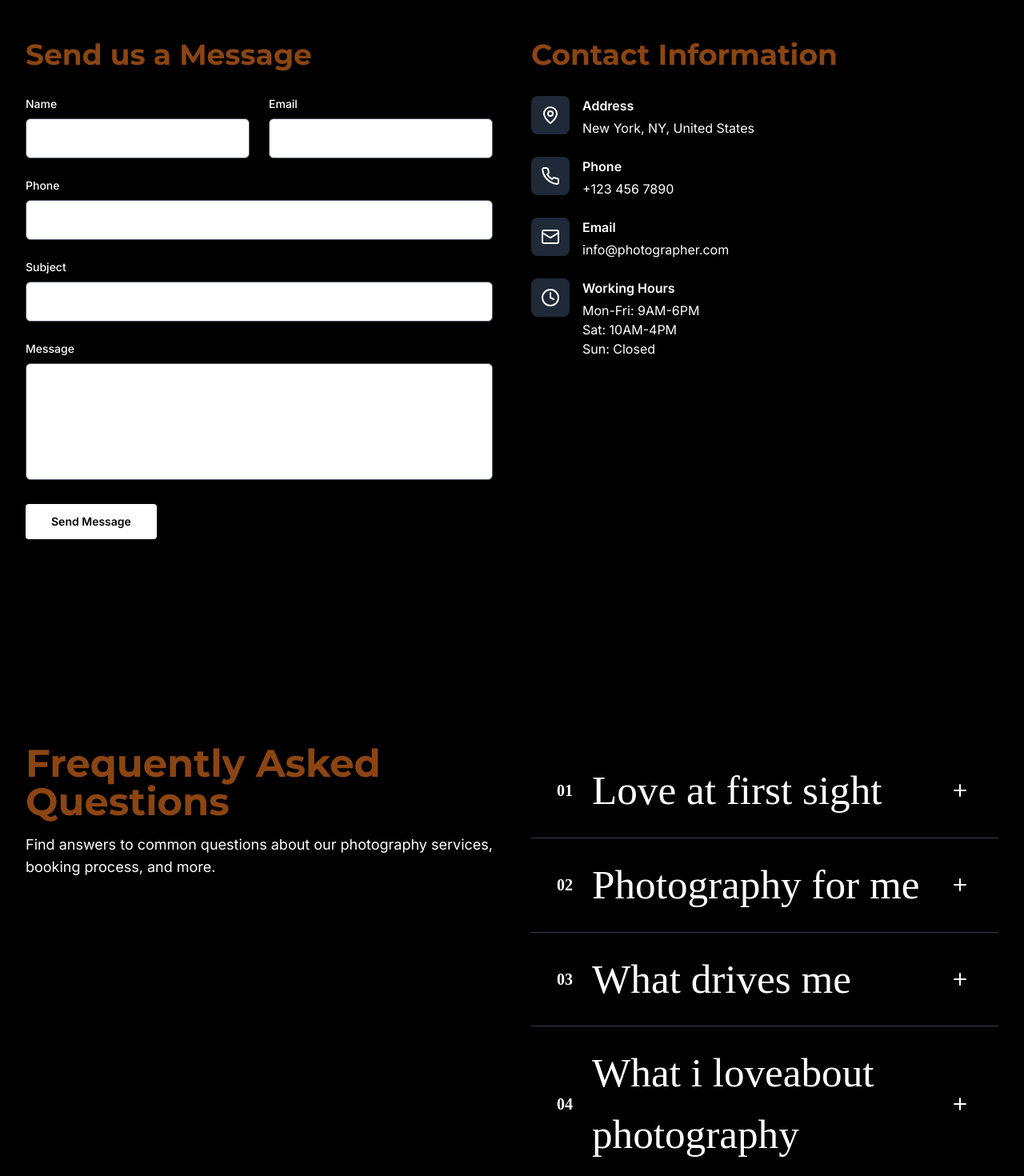
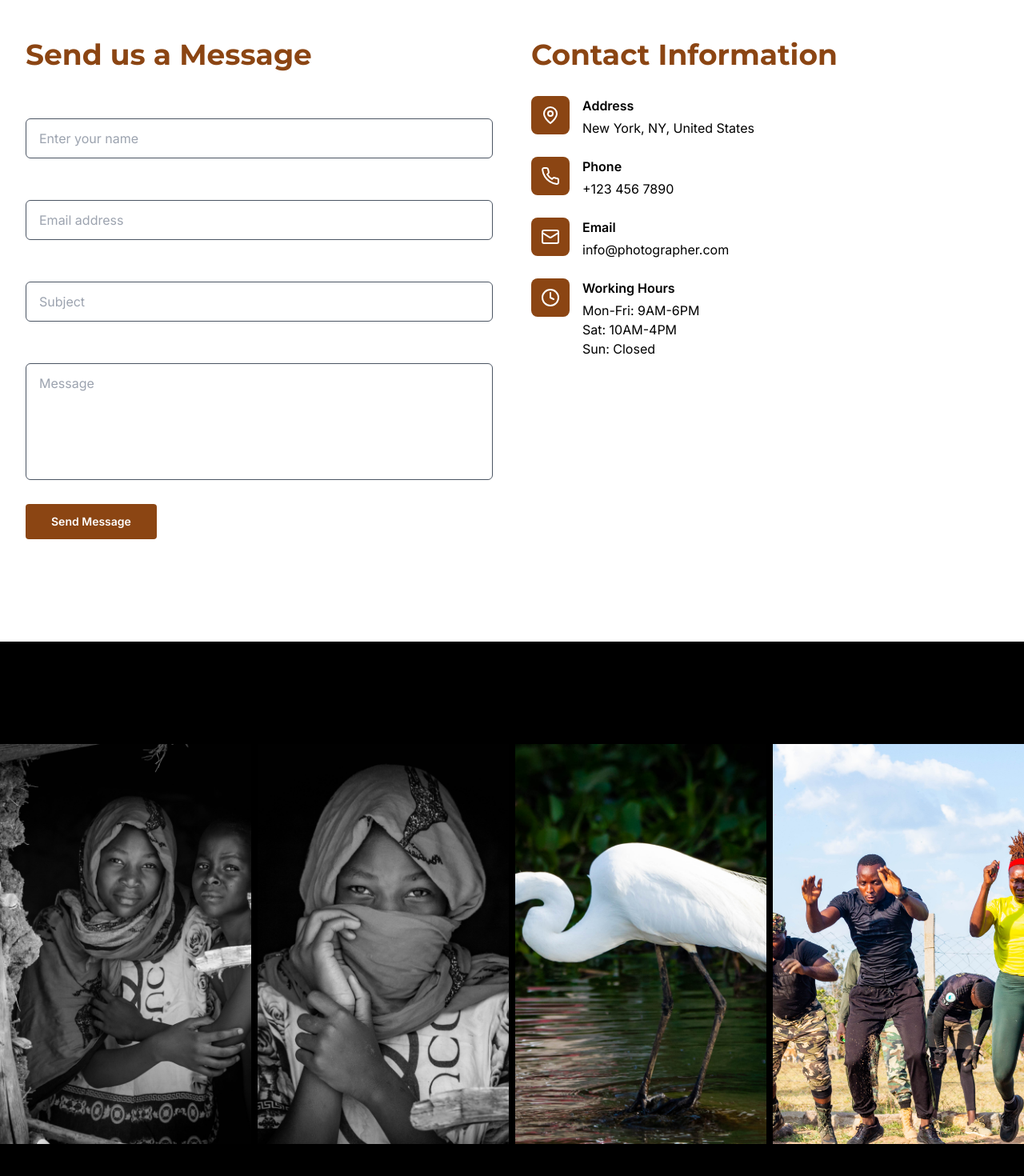
Before and after one commit to mercyogalo/photographer-web, a Next.js app: page /contact in a window 1280 px wide. Shown: the part 640-2110 px from the top of the page at 80% size. Built offline with nearby package versions, Linux system fonts and the light colour scheme.

Commit message:
Updated the contact page layout

```diff
--- a/app/contact/page.tsx
+++ b/app/contact/page.tsx
@@ -78,7 +78,7 @@ export default function ContactPage() {
           />
         </div>
         <div className="absolute inset-0 bg-gray-900/60 z-10" />
-        <div className="relative z-20 text-left text-white px-4 md:px-8 lg:px-12 xl:px-16 container-custom">
+        <div className="relative z-20 text-left text-black px-4 md:px-8 lg:px-12 xl:px-16 container-custom">
           <motion.h1
             initial={{ opacity: 0, y: 30 }}
             animate={{ opacity: 1, y: 0 }}
@@ -91,15 +91,15 @@ export default function ContactPage() {
             initial={{ opacity: 0, y: 30 }}
             animate={{ opacity: 1, y: 0 }}
             transition={{ duration: 0.8, delay: 0.2 }}
-            className="text-base sm:text-lg md:text-xl lg:text-2xl max-w-2xl text-white"
+            className="text-base sm:text-lg md:text-xl lg:text-2xl max-w-2xl text-black"
           >
             Let's discuss your photography needs
           </motion.p>
         </div>
       </section>
 
-      {/* Contact Form Section */}
-      <section className="py-20 md:py-32 bg-black">
+
+      <section className="py-20 md:py-32 bg-white">
         <div className="container-custom px-4 sm:px-6 lg:px-8">
           <div className="grid grid-cols-1 lg:grid-cols-2 gap-8 md:gap-12">
 
@@ -113,44 +113,35 @@ export default function ContactPage() {
                 Send us a Message
               </h2>
               <form onSubmit={handleSubmit} className="space-y-6">
-                <div className="grid grid-cols-1 md:grid-cols-2 gap-6 ">
-                  <Input
+                <Input
                     label="Name"
                     name="name"
                     value={formData.name}
                     onChange={handleChange}
                     error={errors.name}
-                    className="bg-white"
+                    className="bg-white text-black"
+                    placeholder="Enter your name"
                     required
                   />
-                  <Input
+                <Input
                     label="Email"
                     name="email"
                     type="email"
                     value={formData.email}
                     onChange={handleChange}
                     error={errors.email}
-                    className="bg-white"
+                    className="bg-white text-black"
+                     placeholder="Email address"
                     required
                   />
-                </div>
-                <Input
-                  label="Phone"
-                  name="phone"
-                  type="tel"
-                  value={formData.phone}
-                  onChange={handleChange}
-                  error={errors.phone}
-                  className="bg-white"
-                  required
-                />
                 <Input
                   label="Subject"
                   name="subject"
                   value={formData.subject}
                   onChange={handleChange}
                   error={errors.subject}
-                  className="bg-white"
+                  className="bg-white text-black"
+                  placeholder="Subject"
                   required
                 />
                 <Textarea
@@ -159,26 +150,27 @@ export default function ContactPage() {
                   value={formData.message}
                   onChange={handleChange}
                   error={errors.message}
-                  className="bg-white"
+                  className="bg-white text-black"
+                  placeholder="Message"
                   required
                 />
                 {submitStatus === "success" && (
-                  <div className="p-4 bg-gray-800 text-white rounded-md">
+                  <div className="p-4 bg-gray-800 text-black rounded-md">
                     Thank you! Your message has been sent successfully.
                   </div>
                 )}
                 {submitStatus === "error" && (
-                  <div className="p-4 bg-gray-800 text-white rounded-md">
+                  <div className="p-4 bg-gray-800 text-black rounded-md">
                     Something went wrong. Please try again.
                   </div>
                 )}
-                <Button type="submit" disabled={isSubmitting}>
+                <Button type="submit" disabled={isSubmitting} className="bg-brown text-white">
                   {isSubmitting ? "Sending..." : "Send Message"}
                 </Button>
               </form>
             </motion.div>
 
-            {/* Right Side - Contact Information */}
+
             <motion.div
               initial={{ opacity: 0, x: 50 }}
               whileInView={{ opacity: 1, x: 0 }}
@@ -190,59 +182,59 @@ export default function ContactPage() {
               </h2>
               <div className="space-y-6">
                 <div className="flex items-start gap-4">
-                  <div className="p-3 bg-gray-800 rounded-lg">
-                    <MapPin className="w-6 h-6 text-white" />
+                  <div className="p-3 bg-brown rounded-lg">
+                    <MapPin className="w-6 h-6 text-white bg-brown" />
                   </div>
                   <div>
-                    <h3 className="font-semibold text-white mb-1">
+                    <h3 className="font-semibold text-black mb-1">
                       Address
                     </h3>
-                    <p className="text-white">
+                    <p className="text-black">
                       New York, NY, United States
                     </p>
                   </div>
                 </div>
                 <div className="flex items-start gap-4">
-                  <div className="p-3 bg-gray-800 rounded-lg">
-                    <Phone className="w-6 h-6 text-white" />
+                  <div className="p-3 bg-brown rounded-lg">
+                    <Phone className="w-6 h-6 text-white bg-brown" />
                   </div>
                   <div>
-                    <h3 className="font-semibold text-white mb-1">
+                    <h3 className="font-semibold text-black mb-1">
                       Phone
                     </h3>
                     <a
                       href="tel:+1234567890"
-                      className="text-white hover:text-gray-400 transition-colors"
+                      className="text-black hover:text-gray-400 transition-colors"
                     >
                       +123 456 7890
                     </a>
                   </div>
                 </div>
                 <div className="flex items-start gap-4">
-                  <div className="p-3 bg-gray-800 rounded-lg">
-                    <Mail className="w-6 h-6 text-white" />
+                  <div className="p-3 bg-brown rounded-lg">
+                    <Mail className="w-6 h-6 text-white bg-brown" />
                   </div>
                   <div>
-                    <h3 className="font-semibold text-white mb-1">
+                    <h3 className="font-semibold text-black mb-1">
                       Email
                     </h3>
                     <a
                       href="mailto:info@photographer.com"
-                      className="text-white hover:text-gray-400 transition-colors"
+                      className="text-black hover:text-gray-400 transition-colors"
                     >
                       info@photographer.com
                     </a>
                   </div>
                 </div>
                 <div className="flex items-start gap-4">
-                  <div className="p-3 bg-gray-800 rounded-lg">
-                    <Clock className="w-6 h-6 text-white" />
+                  <div className="p-3 bg-brown rounded-lg">
+                    <Clock className="w-6 h-6 text-white bg-brown" />
                   </div>
                   <div>
-                    <h3 className="font-semibold text-white mb-1">
+                    <h3 className="font-semibold text-black mb-1">
                       Working Hours
                     </h3>
-                    <p className="text-white">
+                    <p className="text-black">
                       Mon-Fri: 9AM-6PM<br />
                       Sat: 10AM-4PM<br />
                       Sun: Closed
@@ -256,38 +248,6 @@ export default function ContactPage() {
         </div>
       </section>
 
-      {/* FAQs Section */}
-      <section className="py-20 md:py-32 bg-black">
-        <div className="container-custom px-4 sm:px-6 lg:px-8">
-          <div className="grid grid-cols-1 lg:grid-cols-2 gap-8 md:gap-12">
-            {/* Left Column - Heading */}
-            <motion.div
-              initial={{ opacity: 0, x: -50 }}
-              whileInView={{ opacity: 1, x: 0 }}
-              viewport={{ once: true }}
-              transition={{ duration: 0.6 }}
-              className="lg:sticky lg:top-24 h-fit"
-            >
-              <h2 className="text-3xl sm:text-4xl md:text-5xl font-heading font-bold mb-4 text-brown">
-                Frequently Asked Questions
-              </h2>
-              <p className="text-white text-base sm:text-lg leading-relaxed">
-                Find answers to common questions about our photography services, booking process, and more.
-              </p>
-            </motion.div>
-
-            {/* Right Column - FAQ List */}
-            <motion.div
-              initial={{ opacity: 0, x: 50 }}
-              whileInView={{ opacity: 1, x: 0 }}
-              viewport={{ once: true }}
-              transition={{ duration: 0.6 }}
-            >
-              <FAQ />
-            </motion.div>
-          </div>
-        </div>
-      </section>
     </div>
   );
 }
--- a/components/Testimonials.tsx
+++ b/components/Testimonials.tsx
@@ -146,7 +146,8 @@ export default function Testimonials() {
                     }}
                     className="text-center"
                   >
-                    <h3 className="text-2xl md:text-2xl italic lg:text-3xl italic mb-6 text-black">
+                    <h3  style={{ fontFamily: '"Times New Roman", Times, serif' }}
+                    className="text-2xl md:text-2xl italic font-semibold lg:text-3xl italic mb-6 text-black">
                       "{testimonials[currentIndex].headline}"
                     </h3>
 
@@ -154,7 +155,8 @@ export default function Testimonials() {
                       {testimonials[currentIndex].review}
                     </p>
 
-                    <p className="text-xl md:text-2xl font-semibold text-black">
+                    <p  style={{ fontFamily: '"Times New Roman", Times, serif' }}
+                    className="text-xl md:text-2xl font-semibold text-black">
                       {testimonials[currentIndex].reviewer}
                     </p>
                   </motion.div>
```
